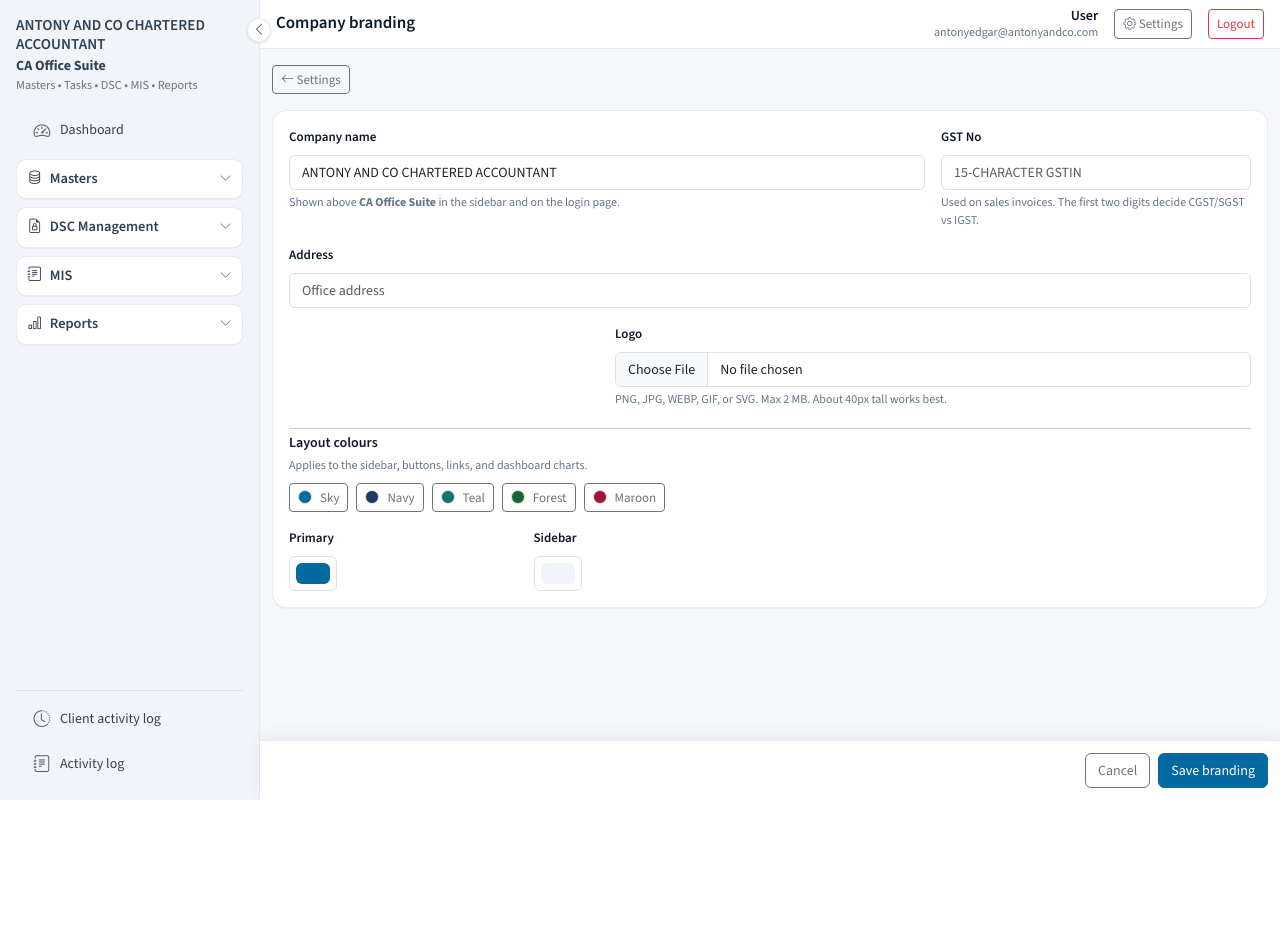
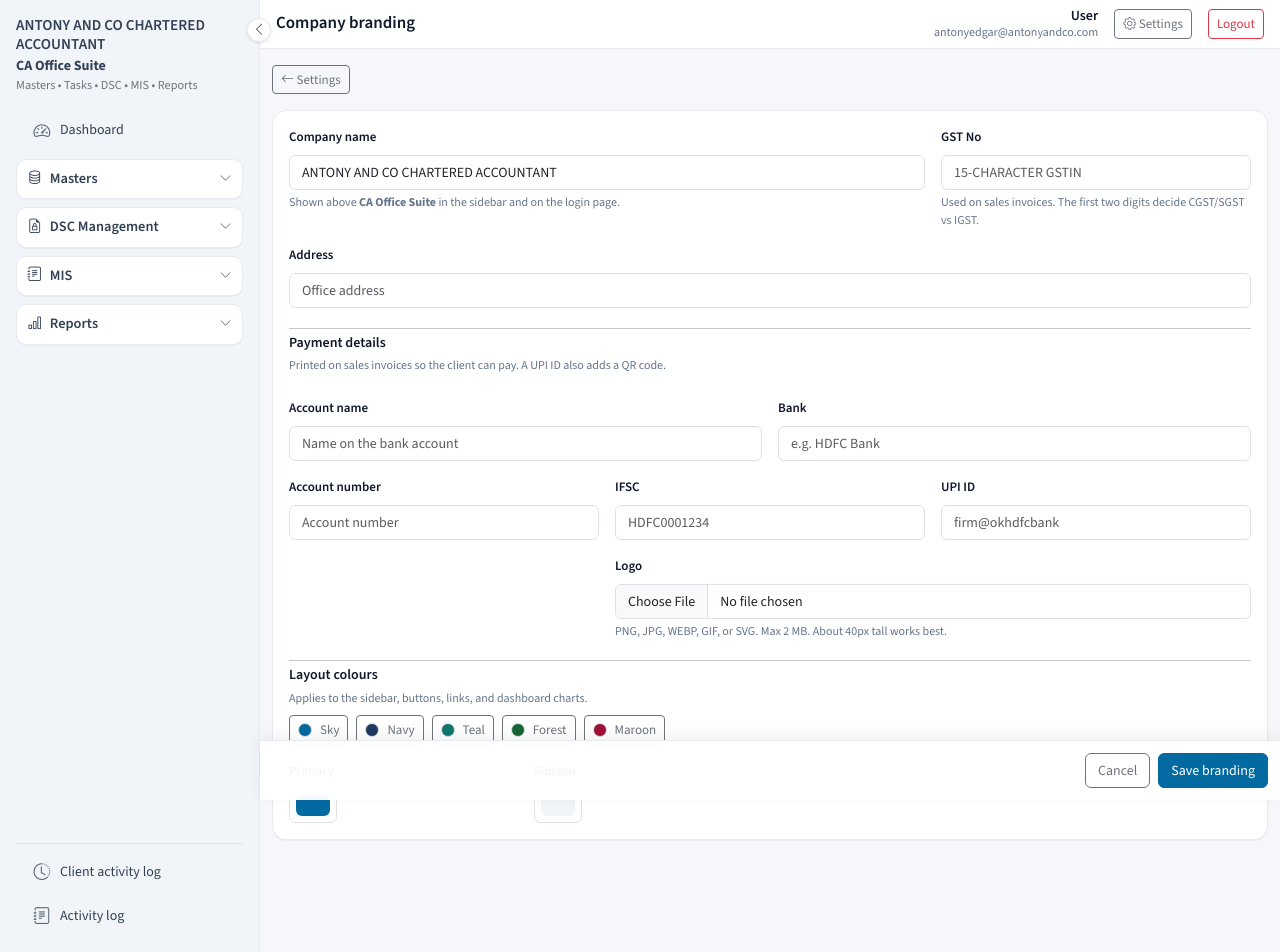
Before and after one commit to antonyedgar-coder/office_suite, a Django app: page /settings/branding/ in a window 1280 px wide. Before the commit the page ends 800 px from the top, so only its background shows below. Run offline with Django 5.2, Linux system fonts and the light colour scheme; a user stored in the database is signed in; data comes from the database, SQL or seed files in the repository; data that the repository does not hold is empty; parts of the project's set-up code (start-up, migrations or seed data) failed here and were passed over.

Commit message:
Print bank and UPI details on sales invoices, and show a running ledger balance.
Receipt bill-wise knock-off stays limited to Sundry Debtors.

Co-authored-by: Cursor <cursoragent@cursor.com>

```diff
--- a/core/forms.py
+++ b/core/forms.py
@@ -1,4 +1,6 @@
 from __future__ import annotations
+
+import re
 
 from django import forms
 from django.core.exceptions import ValidationError
@@ -8,6 +10,9 @@ from .theme import DEFAULT_PRIMARY, DEFAULT_SIDEBAR, normalize_hex
 
 _LOGO_EXTENSIONS = frozenset({"png", "jpg", "jpeg", "gif", "webp", "svg"})
 _LOGO_MAX_BYTES = 2 * 1024 * 1024
+_IFSC_RE = re.compile(r"^[A-Z]{4}0[A-Z0-9]{6}$")
+_ACCOUNT_NO_RE = re.compile(r"^\d{6,20}$")
+_UPI_RE = re.compile(r"^[a-zA-Z0-9.\-_]{2,256}@[a-zA-Z][a-zA-Z0-9.\-]{1,63}$")
 
 
 class SiteSettingsForm(forms.ModelForm):
@@ -18,7 +23,19 @@ class SiteSettingsForm(forms.ModelForm):
 
     class Meta:
         model = SiteSettings
-        fields = ("company_name", "gstin", "address", "logo", "theme_primary", "theme_sidebar")
+        fields = (
+            "company_name",
+            "gstin",
+            "address",
+            "bank_account_name",
+            "bank_name",
+            "bank_account_number",
+            "bank_ifsc",
+            "upi_id",
+            "logo",
+            "theme_primary",
+            "theme_sidebar",
+        )
         widgets = {
             "company_name": forms.TextInput(
                 attrs={
@@ -39,6 +56,26 @@ class SiteSettingsForm(forms.ModelForm):
                     "class": "form-control",
                     "placeholder": "Office address",
                 }
+            ),
+            "bank_account_name": forms.TextInput(
+                attrs={"class": "form-control", "placeholder": "Name on the bank account"}
+            ),
+            "bank_name": forms.TextInput(
+                attrs={"class": "form-control", "placeholder": "e.g. HDFC Bank"}
+            ),
+            "bank_account_number": forms.TextInput(
+                attrs={"class": "form-control", "inputmode": "numeric", "placeholder": "Account number"}
+            ),
+            "bank_ifsc": forms.TextInput(
+                attrs={
+                    "class": "form-control",
+                    "maxlength": "11",
+                    "placeholder": "HDFC0001234",
+                    "style": "text-transform: uppercase;",
+                }
+            ),
+            "upi_id": forms.TextInput(
+                attrs={"class": "form-control", "placeholder": "firm@okhdfcbank"}
             ),
             "logo": forms.FileInput(
                 attrs={
@@ -77,6 +114,30 @@ class SiteSettingsForm(forms.ModelForm):
     def clean_gstin(self):
         return (self.cleaned_data.get("gstin") or "").strip().upper()
 
+    def clean_bank_account_name(self):
+        return (self.cleaned_data.get("bank_account_name") or "").strip()
+
+    def clean_bank_name(self):
+        return (self.cleaned_data.get("bank_name") or "").strip()
+
+    def clean_bank_account_number(self):
+        raw = re.sub(r"[\s\-]", "", self.cleaned_data.get("bank_account_number") or "")
+        if raw and not _ACCOUNT_NO_RE.match(raw):
+            raise ValidationError("Account number should be 6 to 20 digits.")
+        return raw
+
+    def clean_bank_ifsc(self):
+        raw = re.sub(r"\s", "", (self.cleaned_data.get("bank_ifsc") or "")).upper()
+        if raw and not _IFSC_RE.match(raw):
+            raise ValidationError("IFSC should be 11 characters, like HDFC0001234.")
+        return raw
+
+    def clean_upi_id(self):
+        raw = (self.cleaned_data.get("upi_id") or "").strip()
+        if raw and not _UPI_RE.match(raw):
+            raise ValidationError("Enter a UPI ID like firm@okhdfcbank.")
+        return raw
+
     def clean_theme_primary(self):
         raw = self.cleaned_data.get("theme_primary")
         if not (raw or "").strip():
--- a/core/models.py
+++ b/core/models.py
@@ -182,6 +182,25 @@ class SiteSettings(models.Model):
         help_text="Office GSTIN. Sales invoices use the first two digits to choose CGST/SGST or IGST.",
     )
     address = models.CharField(max_length=255, blank=True)
+    bank_account_name = models.CharField(
+        "Account name",
+        max_length=120,
+        blank=True,
+        help_text="Beneficiary name printed on sales invoices.",
+    )
+    bank_name = models.CharField(max_length=80, blank=True)
+    bank_account_number = models.CharField(
+        "Account number",
+        max_length=20,
+        blank=True,
+    )
+    bank_ifsc = models.CharField("IFSC", max_length=11, blank=True)
+    upi_id = models.CharField(
+        "UPI ID",
+        max_length=100,
+        blank=True,
+        help_text="When set, sales invoices include a UPI QR for this ID.",
+    )
     logo = models.FileField(
         upload_to=site_settings_upload_to,
         blank=True,
--- a/requirements.txt
+++ b/requirements.txt
@@ -3,6 +3,7 @@ psycopg[binary]==3.3.4
 python-dotenv==1.0.1
 whitenoise==6.8.2
 openpyxl==3.1.5
+segno==1.6.6
 gunicorn==23.0.0
 django-storages[s3]==1.14.4
 boto3==1.35.99
--- a/templates/core/site_settings_form.html
+++ b/templates/core/site_settings_form.html
@@ -36,6 +36,46 @@
           {{ form.address }}
           {% if form.address.errors %}
             <div class="text-danger small">{{ form.address.errors }}</div>
+          {% endif %}
+        </div>
+        <div class="col-12">
+          <hr class="my-1" />
+          <div class="fw-semibold mb-1">Payment details</div>
+          <div class="form-field-hint mb-2">Printed on sales invoices so the client can pay. A UPI ID also adds a QR code.</div>
+        </div>
+        <div class="col-12 col-md-6">
+          <label class="form-label" for="{{ form.bank_account_name.id_for_label }}">Account name</label>
+          {{ form.bank_account_name }}
+          {% if form.bank_account_name.errors %}
+            <div class="text-danger small">{{ form.bank_account_name.errors }}</div>
+          {% endif %}
+        </div>
+        <div class="col-12 col-md-6">
+          <label class="form-label" for="{{ form.bank_name.id_for_label }}">Bank</label>
+          {{ form.bank_name }}
+          {% if form.bank_name.errors %}
+            <div class="text-danger small">{{ form.bank_name.errors }}</div>
+          {% endif %}
+        </div>
+        <div class="col-12 col-md-4">
+          <label class="form-label" for="{{ form.bank_account_number.id_for_label }}">Account number</label>
+          {{ form.bank_account_number }}
+          {% if form.bank_account_number.errors %}
+            <div class="text-danger small">{{ form.bank_account_number.errors }}</div>
+          {% endif %}
+        </div>
+        <div class="col-12 col-md-4">
+          <label class="form-label" for="{{ form.bank_ifsc.id_for_label }}">IFSC</label>
+          {{ form.bank_ifsc }}
+          {% if form.bank_ifsc.errors %}
+            <div class="text-danger small">{{ form.bank_ifsc.errors }}</div>
+          {% endif %}
+        </div>
+        <div class="col-12 col-md-4">
+          <label class="form-label" for="{{ form.upi_id.id_for_label }}">UPI ID</label>
+          {{ form.upi_id }}
+          {% if form.upi_id.errors %}
+            <div class="text-danger small">{{ form.upi_id.errors }}</div>
           {% endif %}
         </div>
         <div class="col-12 col-md-4">
```
Also changed, not shown: accounts/services.py (+54 -0 lines), accounts/tests.py (+44 -2 lines), accounts/upi.py (added, +34 -0 lines), core/tests_site_settings.py (+35 -0 lines), templates/accounts/report_ledger.html (+6 -2 lines), templates/accounts/sales_invoice_print.html (+21 -0 lines), templates/accounts/voucher_form.html (+15 -3 lines), core/migrations/0014_sitesettings_payment_details.py (added).
